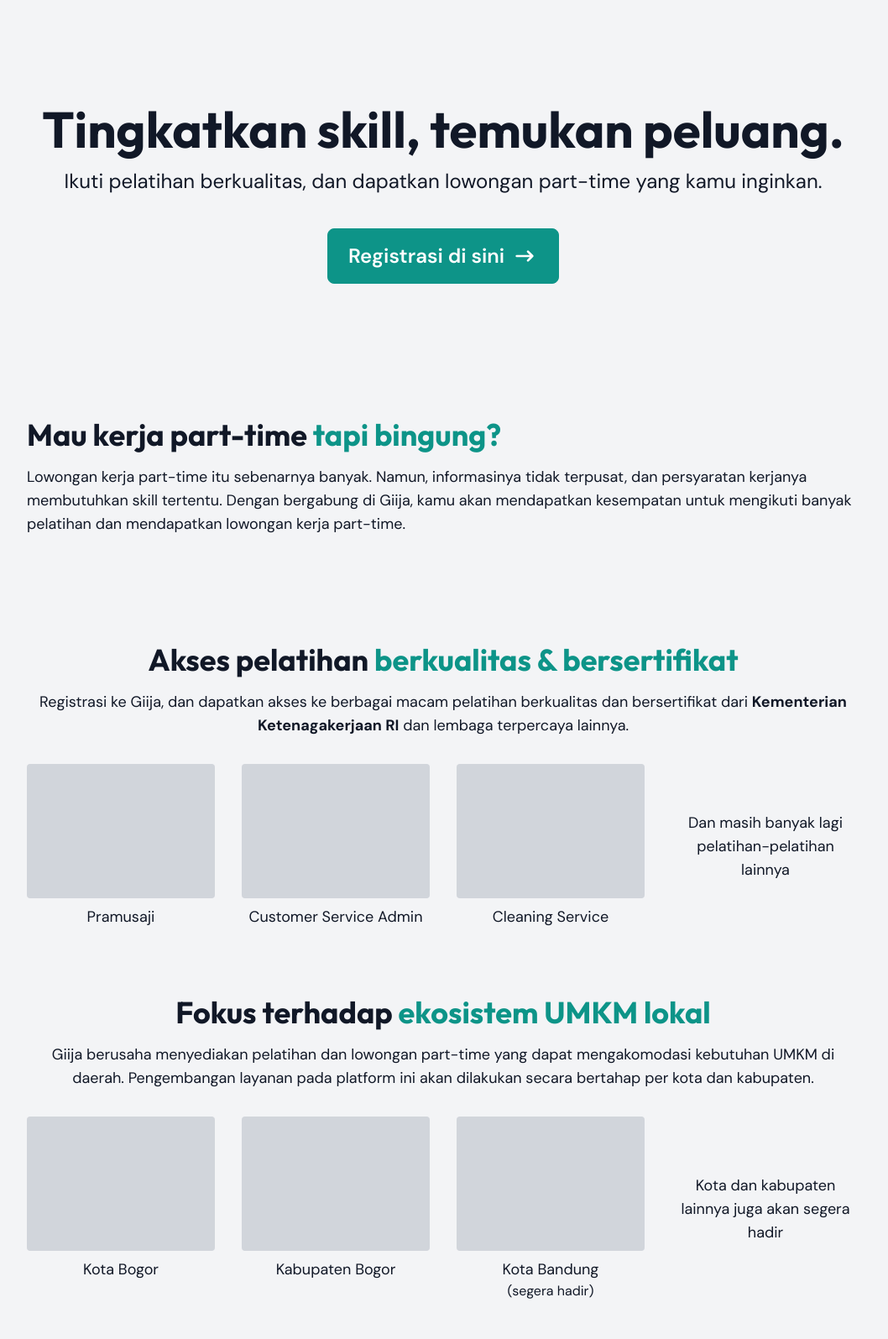
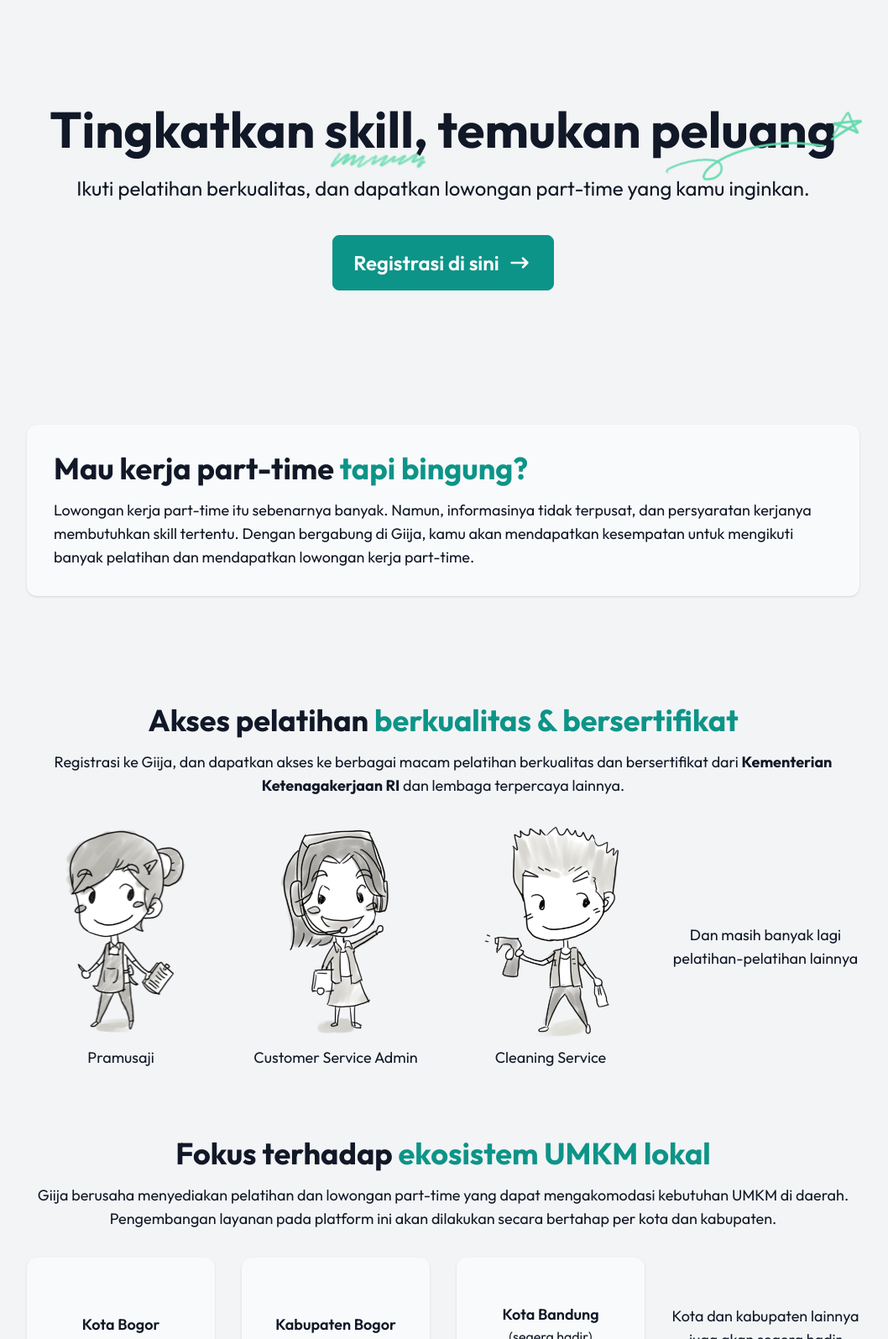
Before and after one commit to giija/web, an Astro site: page / in a window 1280 px wide. Shown: the part 100-1695 px from the top of the page at 84% size, without its empty margins (112-1170 px from the left). Built offline with nearby package versions, Linux system fonts and the light colour scheme; Astro itself is replaced by a stand-in of ours.

Commit message:
feat: add more decoration to homepage

```diff
--- a/src/pages/index.astro
+++ b/src/pages/index.astro
@@ -18,10 +18,6 @@
     <link rel="preconnect" href="https://fonts.googleapis.com" />
     <link rel="preconnect" href="https://fonts.gstatic.com" crossorigin />
     <link
-      href="https://fonts.googleapis.com/css2?family=DM+Sans:ital,opsz,wght@0,9..40,100..1000;1,9..40,100..1000&display=swap"
-      rel="stylesheet"
-    />
-    <link
       href="https://fonts.googleapis.com/css2?family=Outfit:wght@100..900&display=swap"
       rel="stylesheet"
     />
@@ -32,14 +28,15 @@
         <nav class="py-4 px-4 max-w-screen-lg mx-auto">
           <div>
             <span
-              class="font-brand font-extrabold text-2xl rounded-xl pb-1 px-2 text-teal-600 bg-teal-100"
+              class="font-extrabold text-2xl rounded-xl pb-1 px-2 text-teal-600 bg-teal-100"
               >giija.</span
             >
           </div>
         </nav>
         <article class="max-w-screen-lg mx-auto my-40 px-4 text-center">
-          <h1 class="text-6xl font-brand font-bold mb-4">
-            Tingkatkan skill, temukan peluang.
+          <h1 class="text-6xl font-bold mb-6">
+            Tingkatkan <span class="underline-scribble">skill</span>, temukan
+            <span class="underline-twinkle">peluang</span>
           </h1>
           <p class="text-2xl mx-auto mb-10">
             Ikuti pelatihan berkualitas, dan dapatkan lowongan part-time yang
@@ -71,21 +68,26 @@
 
       <section>
         <article class="max-w-screen-lg mx-auto px-4 my-32">
-          <h2 class="text-4xl font-brand font-bold mb-4">
-            Mau kerja part-time <span class="text-teal-600">tapi bingung?</span>
-          </h2>
-          <p class="text-lg">
-            Lowongan kerja part-time itu sebenarnya banyak. Namun, informasinya
-            tidak terpusat, dan persyaratan kerjanya membutuhkan skill tertentu.
-            Dengan bergabung di Giija, kamu akan mendapatkan kesempatan untuk
-            mengikuti banyak pelatihan dan mendapatkan lowongan kerja part-time.
-          </p>
+          <div class="bg-gray-50 p-8 rounded-xl shadow">
+            <h2 class="text-4xl font-bold mb-4">
+              Mau kerja part-time <span class="text-teal-600"
+                >tapi bingung?</span
+              >
+            </h2>
+            <p class="text-lg">
+              Lowongan kerja part-time itu sebenarnya banyak. Namun,
+              informasinya tidak terpusat, dan persyaratan kerjanya membutuhkan
+              skill tertentu. Dengan bergabung di Giija, kamu akan mendapatkan
+              kesempatan untuk mengikuti banyak pelatihan dan mendapatkan
+              lowongan kerja part-time.
+            </p>
+          </div>
         </article>
       </section>
 
       <section>
         <article class="max-w-screen-lg mx-auto px-4 my-20 text-center">
-          <h2 class="text-4xl font-brand font-bold mb-4">
+          <h2 class="text-4xl font-bold mb-4">
             Akses pelatihan
             <span class="text-teal-600"> berkualitas & bersertifikat</span>
           </h2>
@@ -97,15 +99,29 @@
           </p>
           <ul class="grid grid-cols-2 md:grid-cols-4 gap-8">
             <li>
-              <div class="w-full bg-gray-300 rounded h-40 mb-2"></div>
+              <div class="w-full h-64 mb-2 flex justify-center">
+                <img class="h-full" src="/web/images/pramusaji.png" alt="" />
+              </div>
               <p class="text-lg">Pramusaji</p>
             </li>
             <li>
-              <div class="w-full bg-gray-300 rounded h-40 mb-2"></div>
+              <div class="w-full h-64 mb-2 flex justify-center">
+                <img
+                  class="h-full"
+                  src="/web/images/customer-service.png"
+                  alt=""
+                />
+              </div>
               <p class="text-lg">Customer Service Admin</p>
             </li>
             <li>
-              <div class="w-full bg-gray-300 rounded h-40 mb-2"></div>
+              <div class="w-full h-64 mb-2 flex justify-center">
+                <img
+                  class="h-full"
+                  src="/web/images/cleaning-service.png"
+                  alt=""
+                />
+              </div>
               <p class="text-lg">Cleaning Service</p>
             </li>
             <li class="self-center">
@@ -119,7 +135,7 @@
 
       <section>
         <article class="max-w-screen-lg mx-auto px-4 my-20 text-center">
-          <h2 class="text-4xl font-brand font-bold mb-4">
+          <h2 class="text-4xl font-bold mb-4">
             Fokus terhadap
             <span class="text-teal-600">ekosistem UMKM lokal</span>
           </h2>
@@ -131,17 +147,28 @@
           </p>
           <ul class="grid grid-cols-2 md:grid-cols-4 gap-8">
             <li>
-              <div class="w-full bg-gray-300 rounded h-40 mb-2"></div>
-              <p class="text-lg">Kota Bogor</p>
+              <div
+                class="w-full bg-gray-50 shadow rounded-xl h-40 mb-2 flex flex-col items-center justify-center"
+              >
+                <p class="text-lg font-semibold">Kota Bogor</p>
+              </div>
             </li>
             <li>
-              <div class="w-full bg-gray-300 rounded h-40 mb-2"></div>
-              <p class="text-lg">Kabupaten Bogor</p>
+              <div
+                class="w-full bg-gray-50 shadow rounded-xl h-40 mb-2 flex flex-col items-center justify-center"
+              >
+                <p class="text-lg font-semibold">Kabupaten Bogor</p>
+              </div>
             </li>
             <li>
-              <div class="w-full bg-gray-300 rounded h-40 mb-2"></div>
-              <p class="text-lg">Kota Bandung</p>
-              <p>(segera hadir)</p>
+              <div
+                class="w-full bg-gray-50 shadow rounded-xl h-40 mb-2 flex flex-col items-center justify-center"
+              >
+                <div>
+                  <p class="text-lg font-semibold">Kota Bandung</p>
+                  <p>(segera hadir)</p>
+                </div>
+              </div>
             </li>
             <li class="self-center">
               <p class="text-lg">
@@ -181,10 +208,46 @@
         </article>
       </section>
     </main>
-    <footer class="border-t border-gray-300">
-      <div class="max-w-screen-lg mx-auto px-4 py-8">
+    <footer>
+      <div class="max-w-screen-lg border-t border-gray-300 mx-auto px-4 py-8">
         <p class="text-center">© giija.com 2024. All rights reserved.</p>
       </div>
     </footer>
   </body>
 </html>
+
+<style>
+  .underline-scribble {
+    position: relative;
+    display: inline-block;
+  }
+
+  .underline-scribble::before {
+    content: "";
+    background-image: url("/web/images/line-scribble.png");
+    background-repeat: no-repeat;
+    background-size: 100%;
+    width: 125%;
+    height: 6rem;
+    position: absolute;
+    top: 3rem;
+    left: 0;
+  }
+
+  .underline-twinkle {
+    position: relative;
+    display: inline-block;
+  }
+  .underline-twinkle::before {
+    content: "";
+    background-image: url("/web/images/line.png");
+    background-repeat: no-repeat;
+    background-size: 100%;
+    transform: rotate(-2.5deg);
+    width: 125%;
+    height: 6rem;
+    position: absolute;
+    top: 0.5rem;
+    left: 0;
+  }
+</style>
--- a/tailwind.config.mjs
+++ b/tailwind.config.mjs
@@ -2,13 +2,9 @@
 export default {
   content: ["./src/**/*.{astro,html,js,jsx,md,mdx,svelte,ts,tsx,vue}"],
   theme: {
-    extend: {
-      fontFamily: {
-        brand: ["Outfit", "Arial", "sans-serif"],
-      },
-    },
+    extend: {},
     fontFamily: {
-      sans: ["DM Sans", "Inter", "Helvetica", "Arial", "sans-serif"],
+      sans: ["Outfit", "Inter", "Helvetica", "Arial", "sans-serif"],
     },
   },
   plugins: [],
```
Also changed, not shown: public/images/cleaning-service.png (added), public/images/customer-service.png (added), public/images/line-scribble.png (added), public/images/line.png (added), public/images/pramusaji.png (added).
